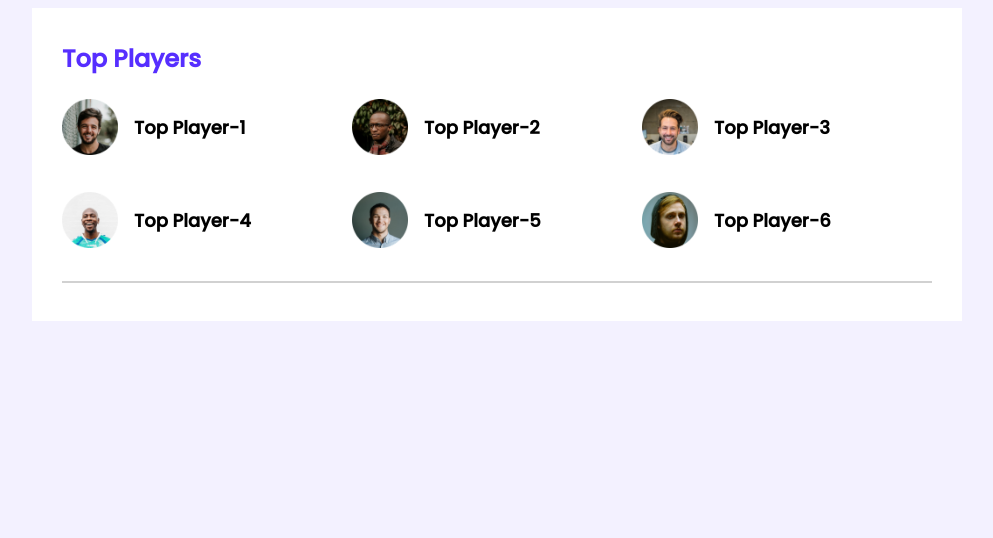
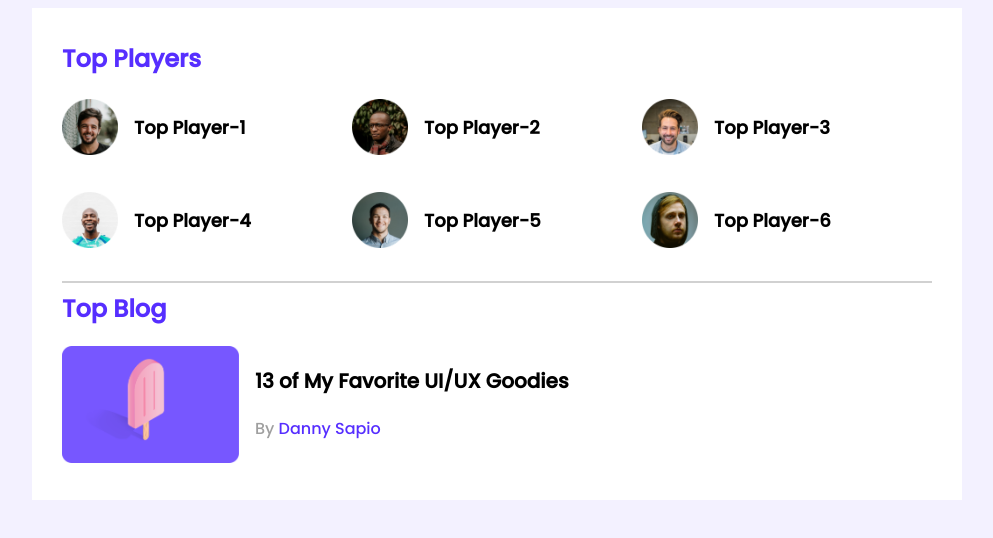
Before and after one commit to burhan103335/Programming-Hero, a plain HTML site: page leader-board-css3/index.html in a window 1280 px wide. Shown: the whole page, without its empty margins (143-1136 px from the left). Drawn offline with Linux system fonts and the light colour scheme.

Commit message:
Top blog Created. We implemented only 1

```diff
--- a/leader-board-css3/index.html
+++ b/leader-board-css3/index.html
@@ -49,6 +49,24 @@
                 </div>
             </div>
             <hr>
+            <div class="top-blogs">
+                <h2 class="section-title">Top Blog</h2>
+                <div class="blogs">
+                    <article class="blog">
+                        <div class="thumbnail">
+                            <img src="./images/blogs/blog-1.png" alt="">
+                        </div>
+                        <div class="blog-info">
+                            <h3 class="blog-title">
+                                13 of My Favorite UI/UX Goodies
+                            </h3>
+                            <p class="blog-author">
+                                By <a href="">Danny Sapio</a>
+                            </p>
+                        </div>
+                    </article>
+                </div>
+            </div>
         </section>
     </main>
 </body>
--- a/leader-board-css3/styles/style.css
+++ b/leader-board-css3/styles/style.css
@@ -29,6 +29,7 @@ hr {
 .top-players {
     padding-bottom: 21px;
 }
+
 .section-title {
     color: #562EFF;
     font-size: 24px;
@@ -55,3 +56,29 @@ hr {
     margin-left: 16px;
     font-size: 18px;
 }
+
+/* top-blogs styles*/
+
+.blog {
+    display: flex;
+}
+
+.blog .thumbnail img {
+    width: 177px;
+    height: 117px;
+}
+.blog-info {
+    margin-left: 16px;
+}
+.blog-title {
+    font-size: 20px;
+}
+.blog-author {
+    font-size: 16px;
+    color: #9F9F9F;
+}
+.blog-author a {
+    text-decoration: none;
+    font-size: 16px;
+    color: #562EFF;
+}
```
